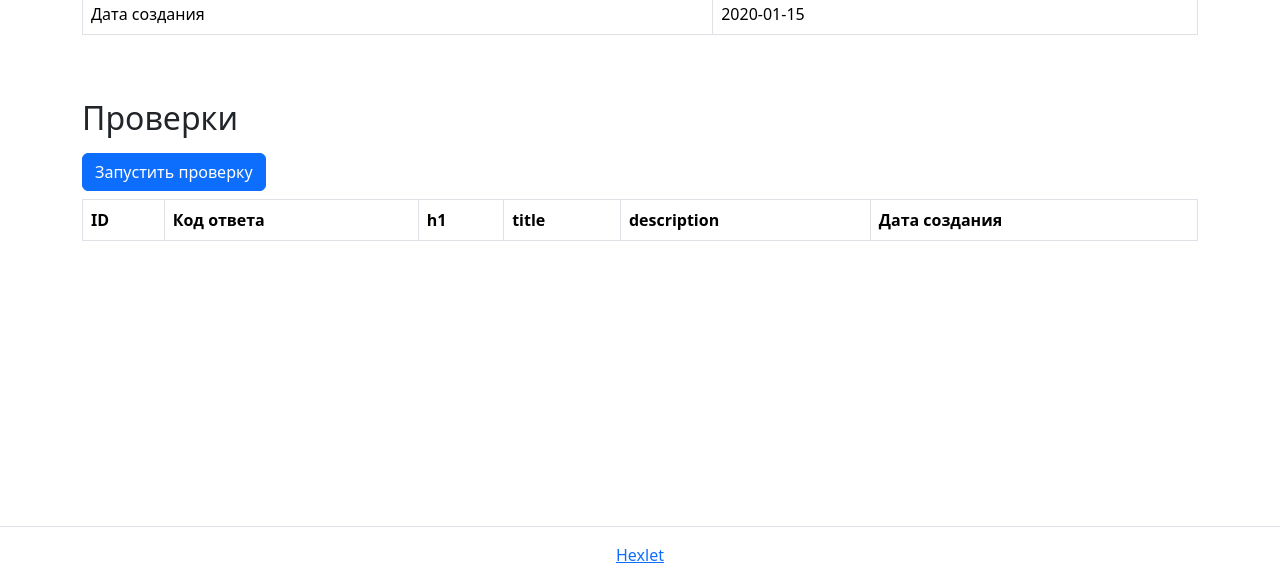
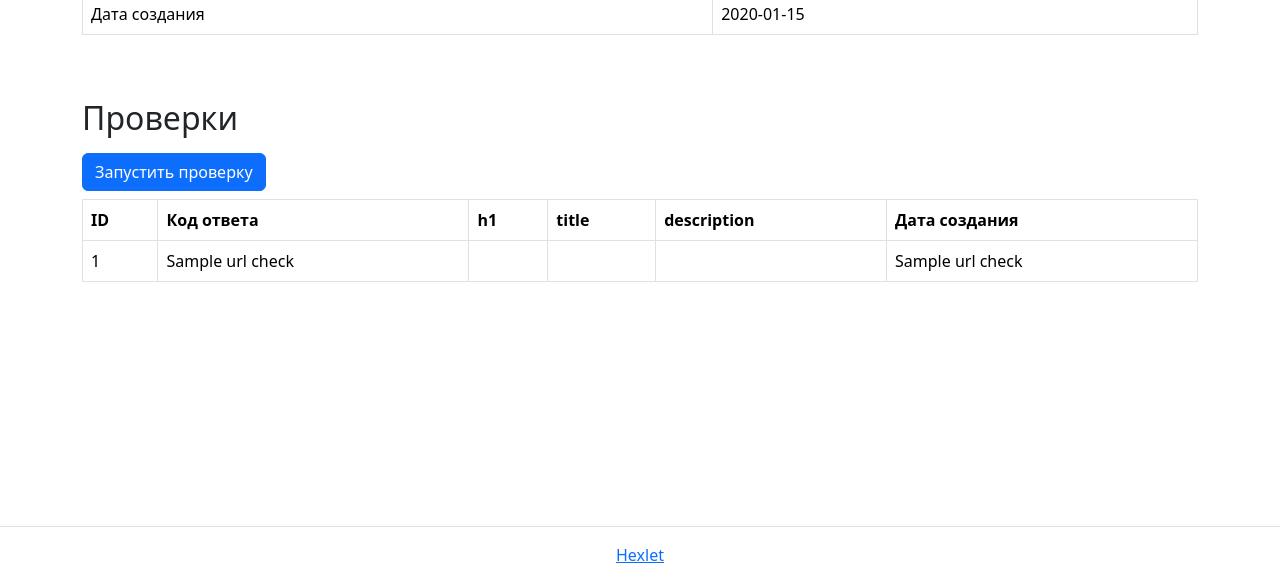
Before and after one commit to ivekhov/python-project-83, a Flask app: page /urls/1 in a window 1280 px wide. Shown: the part 217-800 px from the top of the page. Run offline with Flask 3, Linux system fonts and the light colour scheme; a database or web service that is not in the repository returns one stand-in record (values such as "Sample title"); lists and menus that the app fills with data are empty; some libraries are stand-ins or nearby versions.

Commit message:
add checking response status and addint into html

```diff
--- a/page_analyzer/app.py
+++ b/page_analyzer/app.py
@@ -1,5 +1,6 @@
 from datetime import datetime
 import logging
+import requests
 import os
 from urllib.parse import urlparse
 
@@ -85,21 +86,29 @@ def urls_get():
         try:
             with conn.cursor(cursor_factory=DictCursor) as cursor:
                 sql = """
-                SELECT
-                    u.id AS id,
-                    u.name AS name,
-                    TO_CHAR(MAX(ch.created_at), 'YYYY-MM-DD') as last_checked
-                FROM urls AS u
-                    LEFT JOIN url_checks AS ch ON ch.url_id = u.id
-                GROUP BY 1, 2
-                ORDER BY 1 DESC;
-                """
+                    WITH cte AS (
+                        SELECT
+                            u.id as id,
+                            u.name AS name,
+                        TO_CHAR(MAX(ch.created_at), 'YYYY-MM-DD') as last_checked,
+                        MAX(ch.id) as last_check_id
+                        FROM urls AS u
+                            LEFT JOIN url_checks AS ch ON ch.url_id = u.id
+                        GROUP BY 1, 2
+                        ORDER BY 1 DESC
+                    ) SELECT
+                        cte.id as id,
+                        cte.name as name,
+                        cte.last_checked as last_checked,
+                        cheks.status_code as status_code
+                    FROM cte LEFT JOIN url_checks as cheks ON cte.last_check_id = cheks.id;
+                    """
                 cursor.execute(sql)
                 urls = cursor.fetchall()
                 return render_template(
                     'list.html',
                     urls=urls,
-                    messages=messages
+                    # messages=messages
                 )
         except Exception as e:
             logging.error(f"Error getting URLs from database: {e}")
@@ -112,19 +121,44 @@ def url_get(id):
     messages = get_flashed_messages(with_categories=True)
     try:
         with conn.cursor() as cursor:
+
+            # info about url
             cursor.execute("SELECT id, name, created_at FROM urls WHERE id = %s", (id,))
             url = cursor.fetchone()
-            if not url:
-                flash(f'URL with id {id} not found', 'danger')
-                return redirect(url_for('index'))
-            url = {'id': url[0], 'name': url[1], 'created_at': datetime.strftime(url[2], '%Y-%m-%d')}
+            url = {
+                'id': url[0],
+                'name': url[1],
+                'created_at': datetime.strftime(url[2], '%Y-%m-%d')
+            }
+            logging.warning(f"url: {url}")
 
-            messages = get_flashed_messages(with_categories=True)
-            return render_template(
-                'show.html',
-                url=url,
-                messages=messages
-            )
+            # url_checks
+            sql = f"""
+            SELECT id, TO_CHAR(created_at, 'YYYY-MM-DD') as created_at, status_code
+            FROM url_checks
+            WHERE url_id = {id} AND status_code IS NOT NULL
+            ORDER BY id DESC;
+            """
+            cursor.execute(sql)
+            urls_raw = cursor.fetchall()
+
+            urls_checks = []
+            for check in urls_raw:
+                urls_checks.append(
+                    {
+                        'id': check[0],
+                        'created_at': check[1],
+                        'status_code': check[2]
+                    }
+                )
+            logging.warning(f"urls_checks: {urls_checks}")
+
+        return render_template(
+            'show.html',
+            url=url,
+            messages=messages,
+            urls_checks=urls_checks
+        )
     except Exception as e:
         logging.error(f"Error getting URL from database: {e}")
         flash('An error occurred while getting URL', 'danger')
@@ -149,11 +183,25 @@ def checks_post(id):
     messages = get_flashed_messages(with_categories=True)
     try:
         with conn.cursor() as cursor:
-            cursor.execute("INSERT INTO url_checks (url_id) VALUES (%s)", (id,))
+            cursor.execute("SELECT name FROM urls WHERE id = %s", (id,))
+            url = cursor.fetchone()[0]
+
+            try:
+                url_request = requests.get(url)
+                url_request.raise_for_status
+                status_code = url_request.status_code
+            except requests.exceptions.RequestException as e:
+                logging.error(f"Error checking URL: {e}")
+                flash('Произошла ошибка при проверке', 'danger')
+                return redirect(url_for('url_get', id=id))
+
+            cursor.execute("INSERT INTO url_checks (url_id, status_code) VALUES (%s, %s)",
+                           (id, status_code)
+            )
             conn.commit()
             flash('Проверка успешно добавлена', 'success')
 
-            cursor.execute("SELECT id, TO_CHAR(created_at, 'YYYY-MM-DD') as created_at FROM url_checks WHERE url_id = %s ORDER BY id desc", (id,))
+            cursor.execute("SELECT id, TO_CHAR(created_at, 'YYYY-MM-DD') as created_at, status_code FROM url_checks WHERE url_id = %s ORDER BY id desc", (id,))
             urls_raw = cursor.fetchall()
 
             urls_checks = []
@@ -161,32 +209,23 @@ def checks_post(id):
                 urls_checks.append(
                     {
                         'id': url_check[0],
-                        'created_at': url_check[1]
+                        'created_at': url_check[1],
+                        'status_code': url_check[2]
                     }
                 )
             logging.info(f"checks: {urls_checks}")
 
             cursor.execute("SELECT id, name, created_at FROM urls WHERE id = %s", (id,))
             url = cursor.fetchone()
-            if not url:
-                flash(f'URL with id {id} not found', 'danger')
-                return redirect(url_for('index'))
             url = {'id': url[0], 'name': url[1], 'created_at': datetime.strftime(url[2], '%Y-%m-%d')}
-
-            return render_template(
-                'show.html',
-                id=id,
-                url_checks=urls_checks,
-                messages=messages,
-                url=url
-
-            )
 
     except Exception as e:
         conn.rollback()
         logging.error(f"Error creating check: {e}")
-        flash('An error occurred while creating check', 'danger')
+        flash('Произошла ошибка при проверкеk', 'danger')
         return redirect(url_for('url_get', id=id))
+
+    return redirect(url_for('url_get', id=id))
 
 
 
--- a/page_analyzer/database.sql
+++ b/page_analyzer/database.sql
@@ -3,7 +3,7 @@ DROP TABLE IF EXISTS urls;
 CREATE TABLE urls (
     id BIGINT PRIMARY KEY GENERATED ALWAYS AS IDENTITY,
     name VARCHAR(255) NOT NULL,
-    created_at TIMESTAMP DEFAULT CURRENT_TIMESTAMP
+    created_at TIMESTAMPTZ DEFAULT CURRENT_TIMESTAMP
 );
 
 INSERT INTO urls (name) VALUES
@@ -27,5 +27,5 @@ CREATE TABLE url_checks (
     h1 TEXT,
     title TEXT,
     description TEXT,
-    created_at TIMESTAMP DEFAULT CURRENT_TIMESTAMP
+    created_at TIMESTAMPTZ DEFAULT CURRENT_TIMESTAMP
 );
--- a/page_analyzer/templates/list.html
+++ b/page_analyzer/templates/list.html
@@ -1,7 +1,7 @@
 {% extends "layout.html" %}
 
 
-{% block message_flash %}
+<!-- {% block message_flash %}
   {% if messages %}
 
     {% for category, message in messages %}
@@ -9,7 +9,7 @@
     {% endfor %}
 
   {% endif %}
-{% endblock %}
+{% endblock %} -->
 
 
 {% block content %}
@@ -34,7 +34,7 @@
             <a href="{{ url_for('url_get', id=url.id)}}">{{ url.name }}</a>
           </td>
           <td>{{ url.last_checked if url.last_checked else '' }}</td>
-          <td></td>
+          <td>{{ url.status_code if url.status_code else '' }}</td>
         </tr>
         {% endfor %}
 
--- a/page_analyzer/templates/show.html
+++ b/page_analyzer/templates/show.html
@@ -42,7 +42,7 @@
 </form>
 
 <div>
-  <table class="table table-bordered table-hover mt-2" data-test="url">
+  <table class="table table-bordered table-hover mt-2" data-test="checks">
   <thead>
     <tr>
       <th>ID</th>
@@ -54,20 +54,16 @@
     </tr>
   </thead>
     <tbody>
-
-      {% if url_checks %}
-      {% for url_check in url_checks %}
+      {% for url_check in urls_checks %}
       <tr>
         <td>{{ url_check.id }}</td>
-        <td></td>
+        <td>{{ url_check.status_code }}</td>
         <td></td>
         <td></td>
         <td></td>
         <td>{{ url_check.created_at }}</td>
       </tr>
       {% endfor %}
-      {% endif %}
-
 
   </tbody>
   </table>
--- a/pyproject.toml
+++ b/pyproject.toml
@@ -17,6 +17,7 @@ python-dotenv = "^1.0.1"
 psycopg2-binary = "^2.9.10"
 psycopg2 = "^2.9.10"
 validators = "^0.34.0"
+requests = "^2.32.3"
 
 [tool.poetry.group.dev.dependencies]
 
```
Also changed, not shown: README.md, 1 other file.
